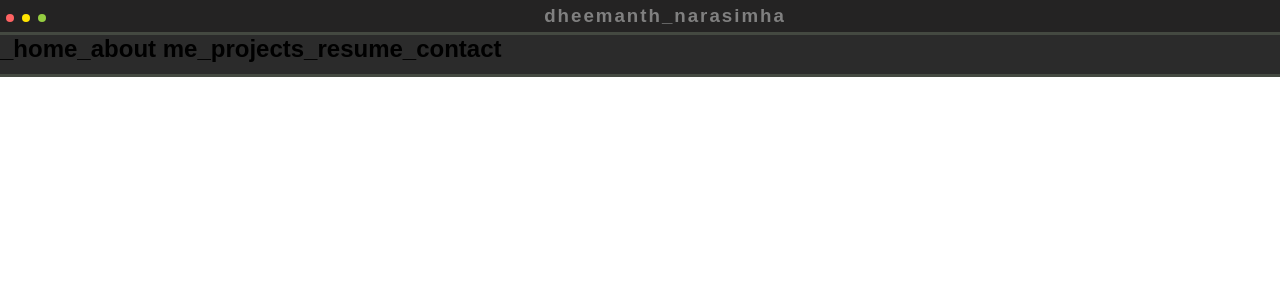
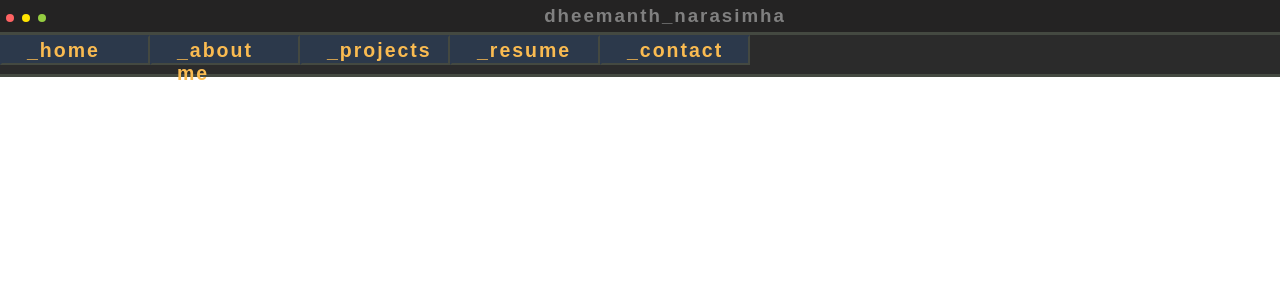
Before and after one commit to dheesimha/portfolio, a React (Create React App) app: page / in a window 1280 px wide. Shown: the top 300 px of the page. Built offline with nearby package versions, Linux system fonts and the light colour scheme; a web font is replaced by a local one.

Commit message:
Tab switch active and inactive

```diff
--- a/src/components/Header/IndividualTab.css
+++ b/src/components/Header/IndividualTab.css
@@ -29,26 +29,30 @@
   font-size: 13px;
 }
 
-#tab-1 {
+/* #tab-1 {
+  background-color: #2b2b2b;
+  border-left: none;
+  border-right: none;
+  border-bottom: none;
+  border-top-color: #ea5c2b;
+} */
+
+/* #tab-2 {
+  background-color: #2b2b2b;
+  border-left: none;
+  border-right: none;
+  border-bottom: none;
+  border-top-color: #ea5c2b;
+} */
+
+/* .singleTab:hover {
+  background-color: purple;
+} */
+
+.active {
   background-color: #2b2b2b;
   border-left: none;
   border-right: none;
   border-bottom: none;
   border-top-color: #ea5c2b;
 }
-
-#tab-2 {
-  background-color: #2b2b2b;
-  border-left: none;
-  border-right: none;
-  border-bottom: none;
-  border-top-color: #ea5c2b;
-}
-
-.singleTab:hover {
-  background-color: purple;
-}
-
-/* .demo {
-  background-color: white;
-} */
--- a/src/components/Header/IndividualTab.js
+++ b/src/components/Header/IndividualTab.js
@@ -10,7 +10,7 @@ function IndividualTab(props) {
   };
   return (
     <div
-      className="{isActive ? demo : singleTab}"
+      className={isActive ? "active singleTab" : "singleTab"}
       id={id}
       onClick={colorChange}
     >
```
